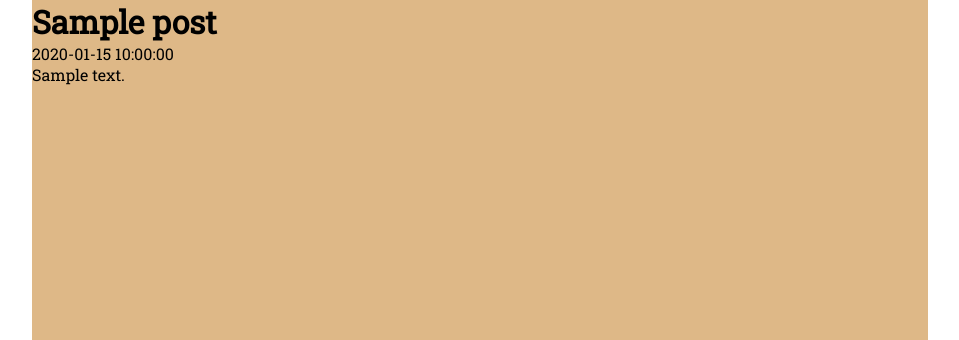
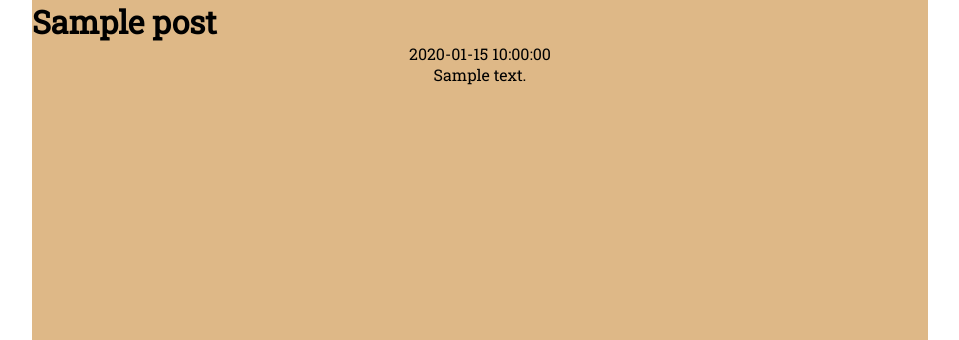
Before and after one commit to wayson14/arbitrium-site, a Python web app: template app/templates/posts.html.jinja in a window 1280 px wide. Shown: the part 190-530 px from the top of the page, without its empty margins (160-1119 px from the left). Run offline with Jinja, Linux system fonts and the light colour scheme; the template is opened without the code that fills it: most values are stand-ins (such as "Sample title", 1, 10 or a date in 2020); some libraries are stand-ins or nearby versions; some web fonts are replaced.

```diff
--- a/app/static/css/posts.css
+++ b/app/static/css/posts.css
@@ -17,10 +17,14 @@
 /* Singular post */
 .post-container{
     max-width: 100%;
+    display: flex;
+    flex-direction: column;
+    /* justify-content: center; */
+    align-items: center;
 
 }
 .post-header{
-    pass;
+    align-self:flex-start;
 }
 .post-date{
     pass;
@@ -28,6 +32,11 @@
 .post-text{
     pass;
 }
+.post-image-container{
+    justify-self: center;
+    max-width: 80%;
+    text-align: center;
+}
 .post-image{
     justify-self: center;
     max-width: 80%;
--- a/app/templates/posts.html.jinja
+++ b/app/templates/posts.html.jinja
@@ -19,8 +19,9 @@
         <div class="post-image-container" id="post-image-container{{loop.index}}"
         {% for url in post['images_urls'] %}
             <img class="post-image" id="post-image-{{loop.index}}" src="{{url}}">
+    </div>
 {% endfor %}
-</div>
+
 
 {% endfor %}
 {% endblock %}
```
Lines whose indentation alone changed are shown as unchanged.
